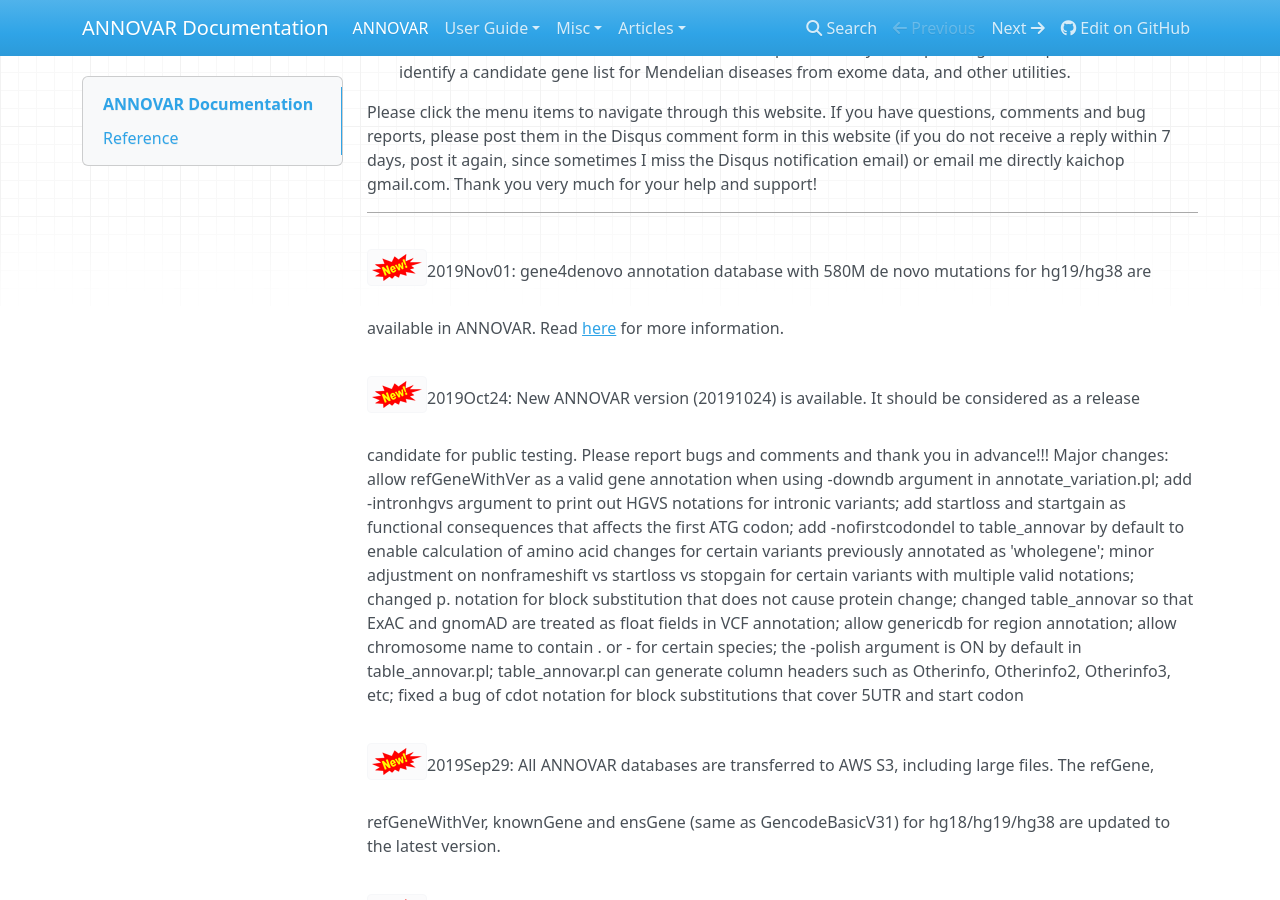
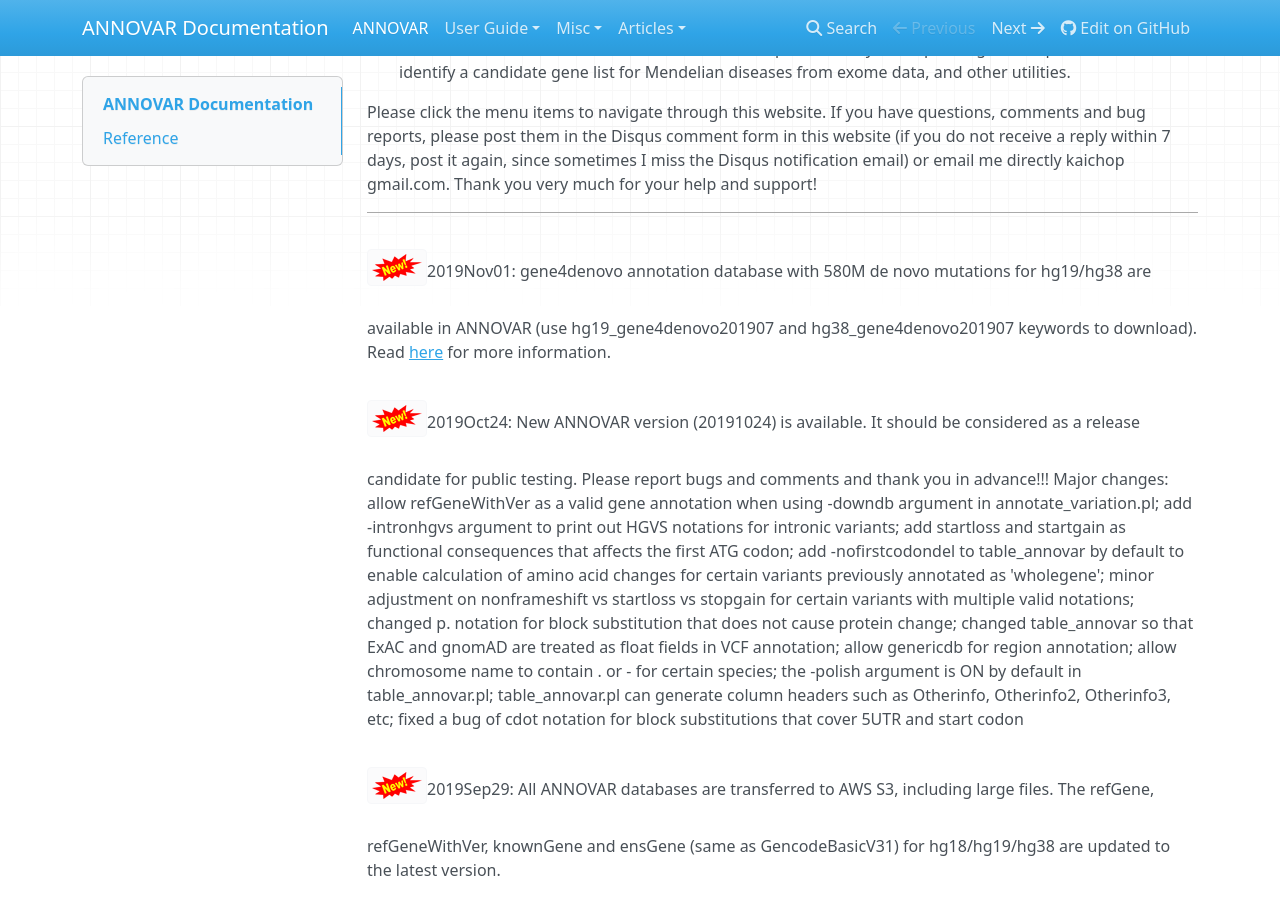
Before and after one commit to WGLab/doc-ANNOVAR, an MkDocs documentation site: the page built from docs/index.md, in a window 1280 px wide and 900 px high, scrolled down 522 px. Built offline with MkDocs 1.6.1, drawn with Linux system fonts in a browser that asks for light colours; nearby versions of some CDN libraries; old or Windows-style settings are respelled for this version of MkDocs.

Commit message:
Update index.md

```diff
--- a/docs/index.md
+++ b/docs/index.md
@@ -11,7 +11,7 @@ Please click the menu items to navigate through this website. If you have questi
 
 ---
 
-![new](img/new.png)2019Nov01: gene4denovo annotation database with 580M de novo mutations for hg19/hg38 are available in ANNOVAR. Read [here](https://academic.oup.com/nar/advance-article/doi/10.1093/nar/gkz923/5603227) for more information.
+![new](img/new.png)2019Nov01: gene4denovo annotation database with 580M de novo mutations for hg19/hg38 are available in ANNOVAR (use hg19_gene4denovo201907 and hg38_gene4denovo201907 keywords to download). Read [here](https://academic.oup.com/nar/advance-article/doi/10.1093/nar/gkz923/5603227) for more information.
 
 
 ![new](img/new.png)2019Oct24: New ANNOVAR version (20191024) is available. It should be considered as a release candidate for public testing. Please report bugs and comments and thank you in advance!!! Major changes: allow refGeneWithVer as a valid gene annotation when using -downdb argument in annotate_variation.pl; add -intronhgvs argument to print out HGVS notations for intronic variants; add startloss and startgain as functional consequences that affects the first ATG codon; add -nofirstcodondel to table_annovar by default to enable calculation of amino acid changes for certain variants previously annotated as 'wholegene'; minor adjustment on nonframeshift vs startloss vs stopgain for certain variants with multiple valid notations; changed p. notation for block substitution that does not cause protein change; changed table_annovar so that ExAC and gnomAD are treated as float fields in VCF annotation; allow genericdb for region annotation; allow chromosome name to contain . or - for certain species; the -polish argument is ON by default in table_annovar.pl; table_annovar.pl can generate column headers such as Otherinfo, Otherinfo2, Otherinfo3, etc; fixed a bug of cdot notation for block substitutions that cover 5UTR and start codon
```
